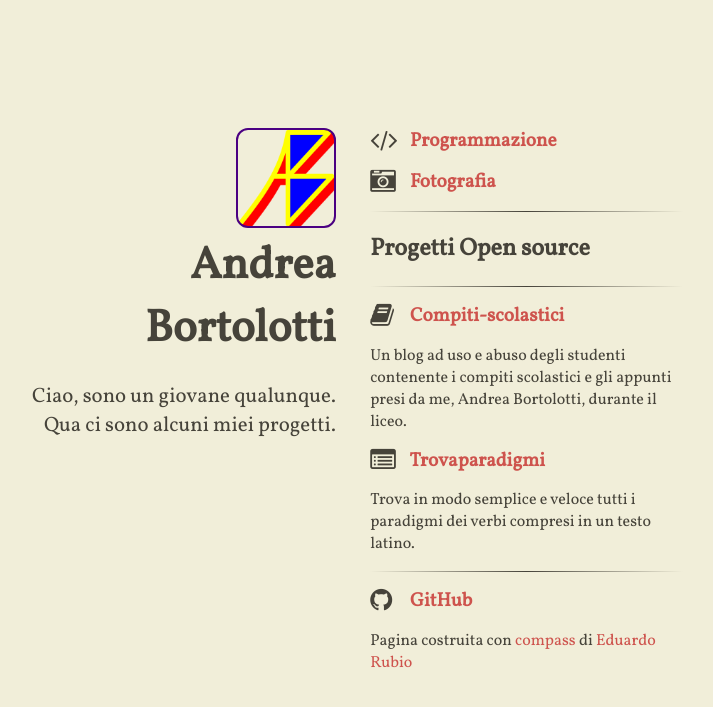
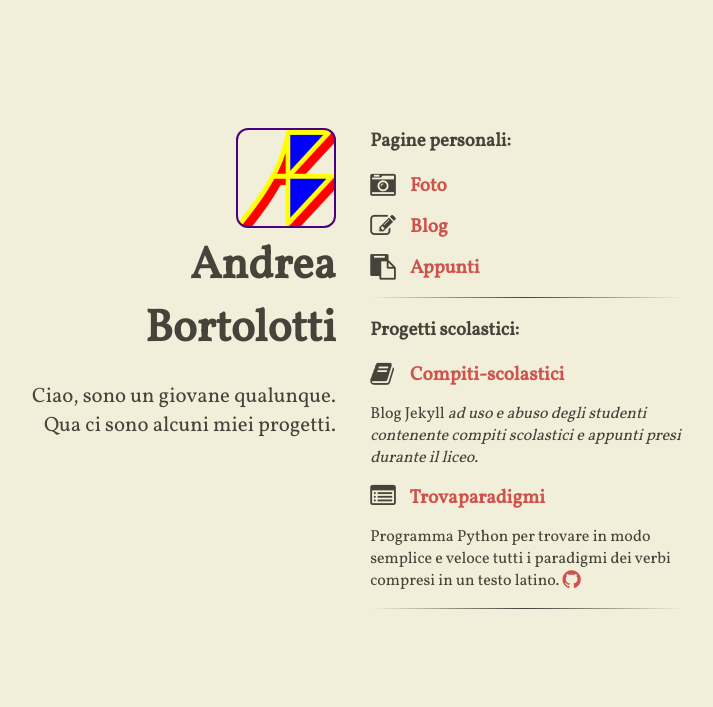
Before and after one commit to bortox/bortox.github.io.old, a Jekyll site: the page built from index.html, in a window 1280 px wide. Shown: the top 707 px of the page, without its empty margins (297-1010 px from the left). Built offline with Jekyll 4.4.1, drawn with Linux system fonts in a browser that asks for light colours; nearby versions of some CDN libraries.

Commit message:
Design change

```diff
--- a/_includes/content.html
+++ b/_includes/content.html
@@ -1,33 +1,31 @@
+<h3>Pagine personali:</h3>
 <ul class="fa-ul main-list">
   <li class="main-list-item">
-    <span class="fa fa-code fa-lg main-list-item-icon"></span>
-    <a href="{{ site.url }}/progetti">Programmazione</a>
+    <span class="fa fa-camera-retro fa-lg main-list-item-icon"></span>
+    <a href="{{ site.url }}/galleria">Foto</a>
   </li>
   <li class="main-list-item">
-    <span class="fa fa-camera-retro fa-lg main-list-item-icon"></span>
-    <a href="{{ site.url }}/galleria">Fotografia</a>
+    <span class="fa fa-edit fa-lg main-list-item-icon"></span>
+    <a href="https://blog.bortox.it/">Blog</a>
+  </li>
+  <li class="main-list-item">
+    <span class="fa fa-clipboard fa-lg main-list-item-icon"></span>
+    <a href="https://appunti.bortox.it/">Appunti</a>
   </li>
 </ul>
 <hr>
-<h2> Progetti Open source</h2><hr>
+<h3>Progetti scolastici:</h3>
 <ul class="fa-ul main-list">
   <li class="main-list-item">
     <span class="fa fa-book fa-lg main-list-item-icon"></span>
     <a href="https://bortox.github.io/Compiti-scolastici">Compiti-scolastici</a>
   </li>
-  Un blog ad uso e abuso degli studenti contenente i compiti scolastici e gli appunti presi da me, Andrea Bortolotti, durante il liceo.
+  Blog Jekyll <i>ad uso e abuso degli studenti contenente compiti scolastici e appunti presi durante il liceo.</i>
   <li class="main-list-item">
     <span class="fa fa-list-alt fa-lg main-list-item-icon"></span>
     <a href="https://bortox.github.io/trovaparadigmi/">Trovaparadigmi</a>
   </li>
-  Trova in modo semplice e veloce tutti i paradigmi dei verbi compresi in un testo latino.
+  Programma Python per trovare in modo semplice e veloce tutti i paradigmi dei verbi compresi in un testo latino.
+  <a href="https://github.com/bortox/trovaparadigmi-gui"><span class="fa fa-github fa-lg"></span></a>
   </ul>
 <hr>
-<ul class="fa-ul main-list">
-  <li class="main-list-item">
-      <span class="fa fa-github fa-lg main-list-item-icon"></span>
-      <a href="https://github.com/bortox">GitHub</a>
-    </li>
-
-</ul>
-Pagina costruita con <a href="https://github.com/excentris/compass">compass</a> di <a href="http://excentris.net">Eduardo Rubio</a>
--- a/ads.txt
+++ /dev/null
@@ -1 +0,0 @@
-google.com, pub-4799935892488092, DIRECT, f08c47fec0942fa0
```
